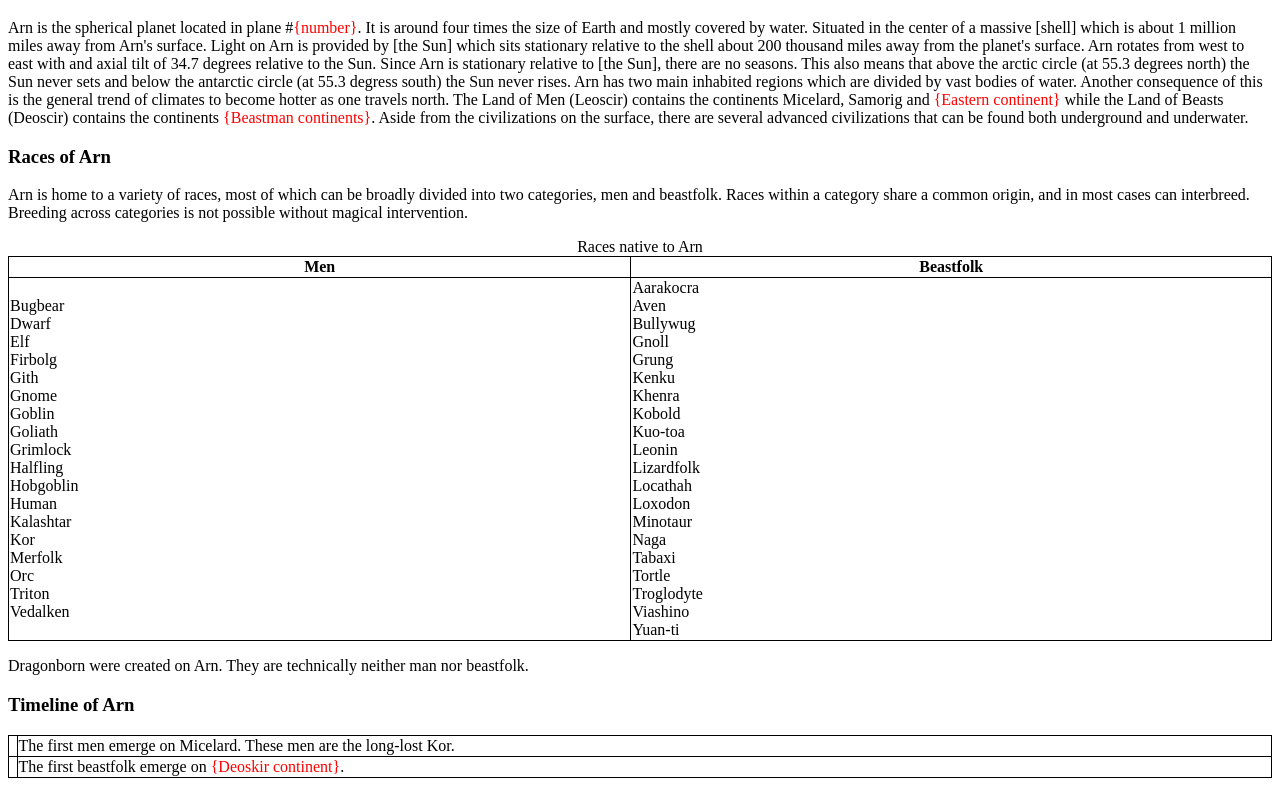
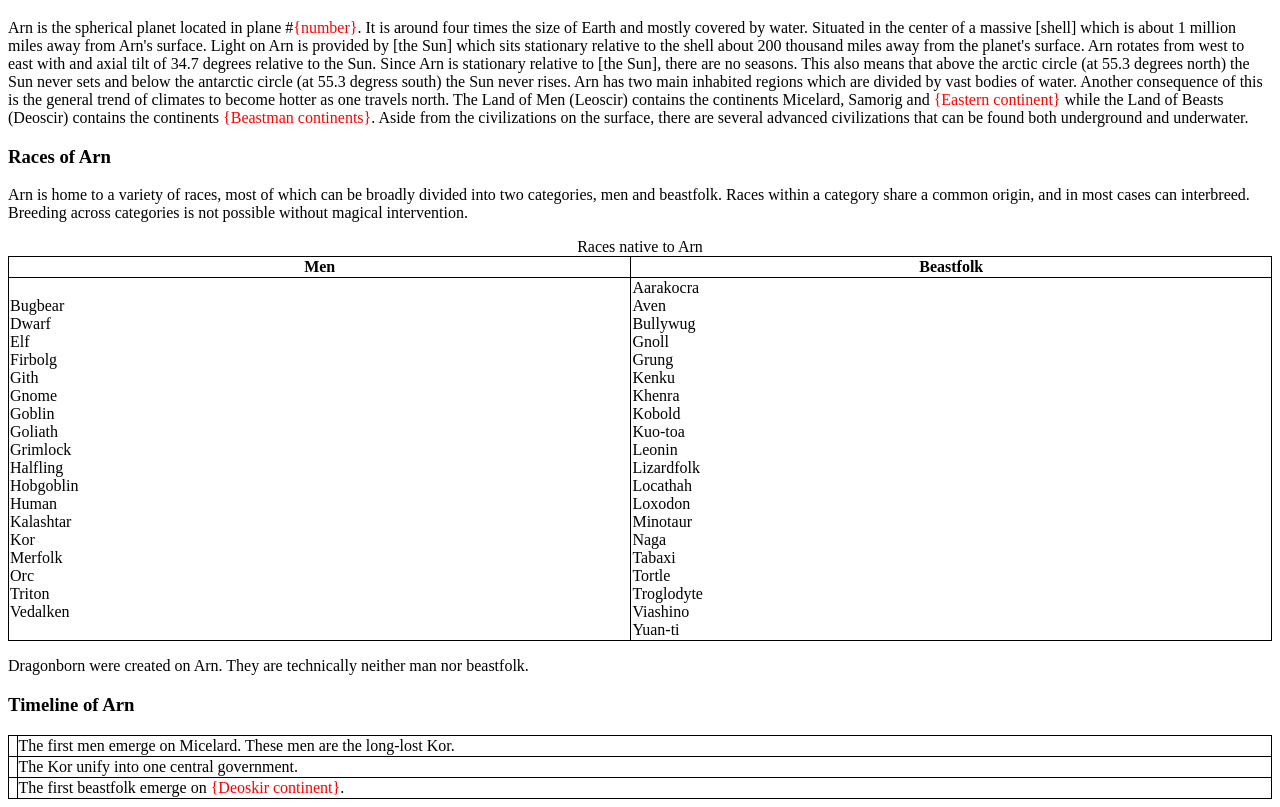
Before and after one commit to frNME/Serion, a plain HTML site: page arn.html in a window 1280 px wide. Shown: the part 61-868 px from the top of the page. Before the commit the page ends 847 px from the top, so only its background shows below. Drawn offline with Linux system fonts and the light colour scheme.

Commit message:
testing git

```diff
--- a/arn.html
+++ b/arn.html
@@ -76,6 +76,7 @@
 	<table style="width:100%">
 		<tr></tr>
 		<tr><th></th><td>The first men emerge on Micelard. These men are the long-lost Kor.</td></tr>
+		<tr><th></th><td>The Kor unify into one central government.</td></tr>
 		<tr><th></th><td>The first beastfolk emerge on <span class="placeholder">{Deoskir continent}</span>.</td></tr>
 </body>
 </html>
```
